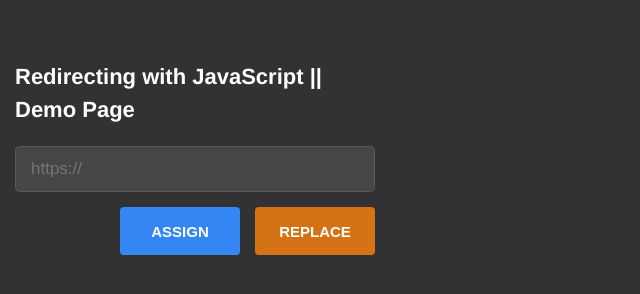
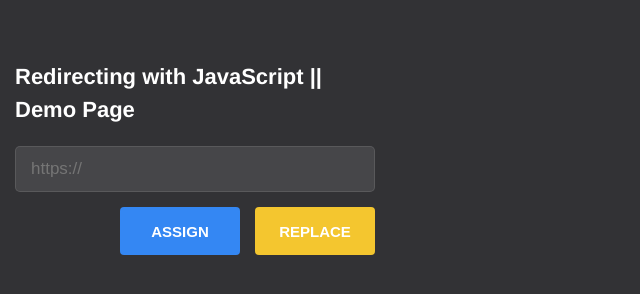
Before and after one commit to jgable01/assignment3, a plain HTML site: page index.html in a window 1280 px wide. Shown: the whole page, without its empty margins (0-640 px from the left). Drawn offline with Linux system fonts and the light colour scheme.

Commit message:
Styling v1.1

```diff
--- a/assets/style/index.css
+++ b/assets/style/index.css
@@ -10,6 +10,7 @@
   --app-blue-hover: #364ee6;
   --app-red: #ff3c57;
   --app-red-hover: #ff2846;
+  --app-gold: #f4c62f;
 }
 
 
@@ -73,5 +74,5 @@ input[type=button] {
 
 input[type=button].replace {
   margin-left: 15px;
-  background-color: var(--app-bg-orange);
+  background-color: var(--app-gold);
 }
```
